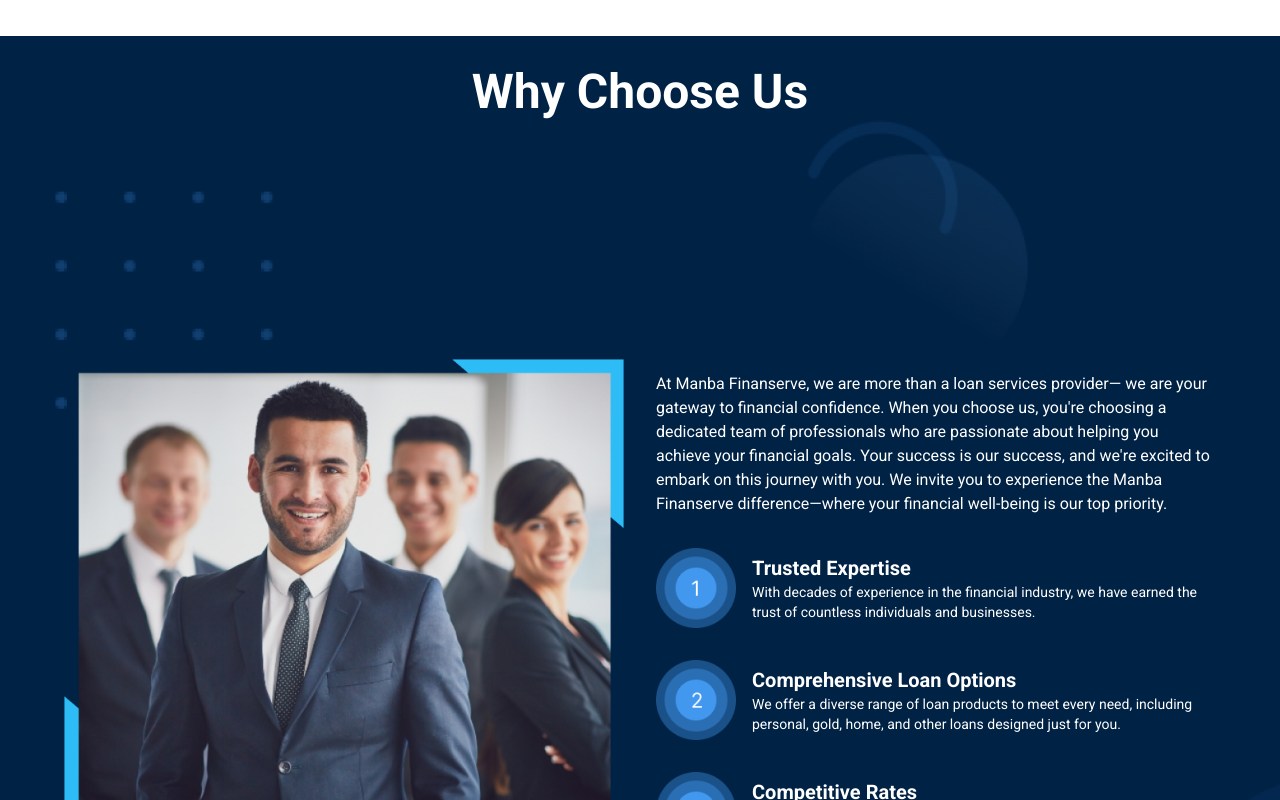
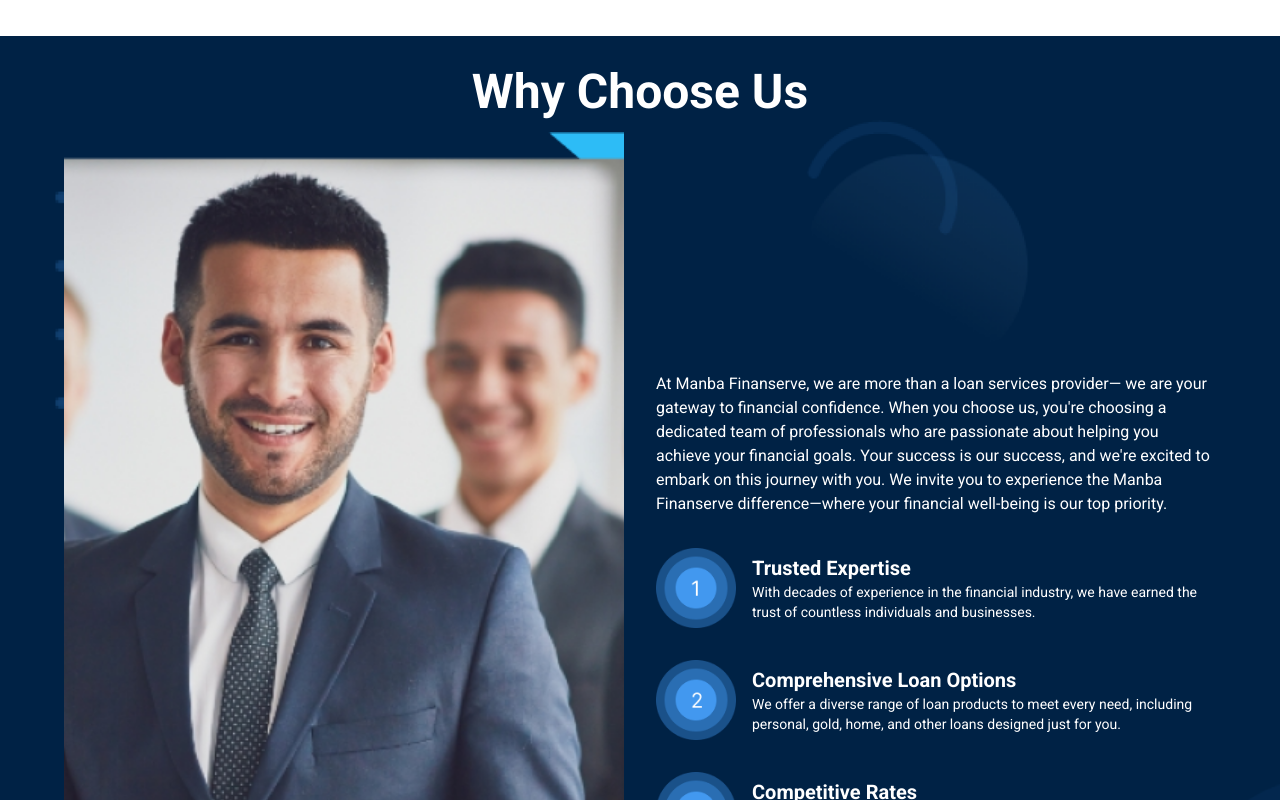
Before and after one commit to UdeshBhatti2004/React03, a React (Vite) app: page / in a window 1280 px wide. Shown: the part 1560-2360 px from the top of the page. Built offline with nearby package versions, Linux system fonts and the light colour scheme.

Commit message:
Update ChooseUs.jsx

```diff
--- a/src/Components/ChooseUs.jsx
+++ b/src/Components/ChooseUs.jsx
@@ -3,30 +3,24 @@
 function ChooseUs() {
   return (
     <div className="main mt-12">
-
       <div className="background-image bg-[url('/images/HomeAbout.png')] bg-cover bg-center w-full h-auto">
-
         <div className="heading flex justify-center">
           <h1 className="text-white roboto-light text-4xl sm:text-5xl mt-8 text-center">
             Why Choose Us
           </h1>
         </div>
 
-
         <div className="parts grid grid-cols-1 lg:grid-cols-1 xl:grid-cols-2 gap-8 items-center mt-4 px-4 lg:px-16">
-
           <div className="image w-full">
             <img
-              className="object-contain h-[120vh] w-full"
+              className="object-cover h-auto sm:h-[50vh] lg:h-[120vh] w-full"
               src="/images/HomeAboutimg.png"
               alt="Why Choose Us"
             />
           </div>
 
-
           <div className="content w-full text-white roboto-thin space-y-8">
-
-            <div className="intro ">
+            <div className="intro">
               <p>
                 At Manba Finanserve, we are more than a loan services provider—
                 we are your gateway to financial confidence. When you choose us,
@@ -38,7 +32,6 @@
                 priority.
               </p>
             </div>
-
 
             <div className="feature flex items-center gap-4">
               <img
@@ -55,7 +48,6 @@
               </div>
             </div>
 
-
             <div className="feature flex items-center gap-4">
               <img
                 className="h-20 w-20 object-contain"
@@ -63,9 +55,7 @@
                 alt="Comprehensive Loan Options"
               />
               <div>
-                <h2 className="text-xl roboto-light">
-                  Comprehensive Loan Options
-                </h2>
+                <h2 className="text-xl roboto-light">Comprehensive Loan Options</h2>
                 <p className="text-sm">
                   We offer a diverse range of loan products to meet every need,
                   including personal, gold, home, and other loans designed just
@@ -74,8 +64,7 @@
               </div>
             </div>
 
-
-            <div className="feature flex items-center gap-4 ">
+            <div className="feature flex items-center gap-4">
               <img
                 className="h-20 w-20 object-contain"
                 src="/images/aboutimg3.png"
```
